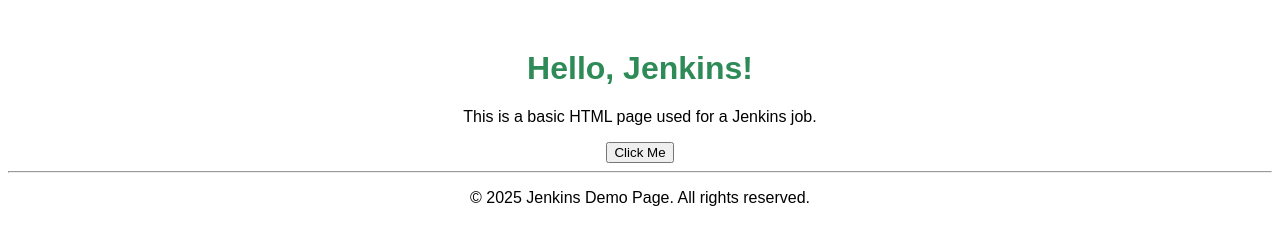
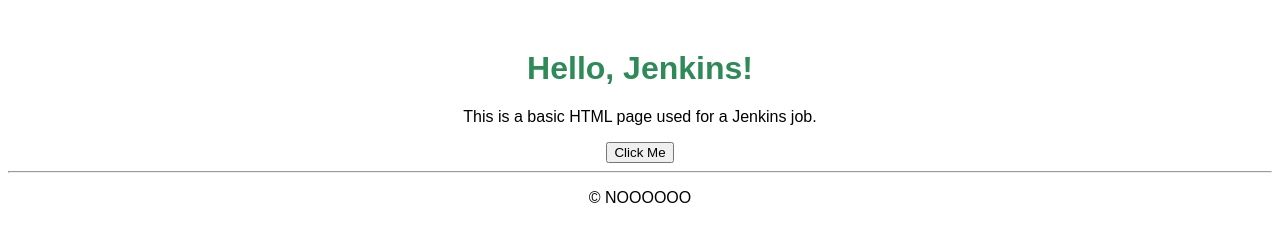
Before and after one commit to Nithien-SA/DevOps, a plain HTML site: page index.html in a window 1280 px wide. Drawn offline with Linux system fonts and the light colour scheme.

Commit message:
Update index.html

```diff
--- a/index.html
+++ b/index.html
@@ -18,7 +18,7 @@
 
     <hr>
     <footer>
-        <p>&copy; 2025 Jenkins Demo Page. All rights reserved.</p>
+        <p>&copy; NOOOOOO </p>
     </footer>
 
 </body>
```
